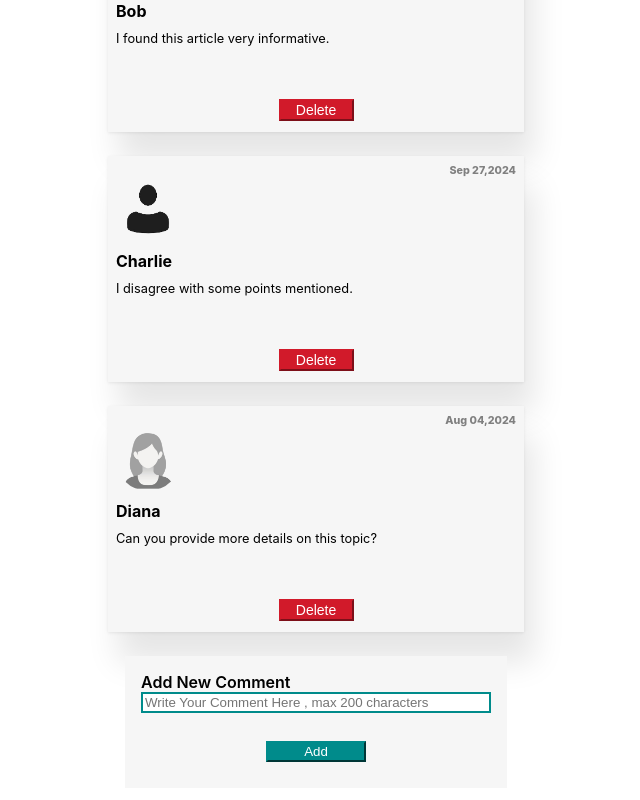
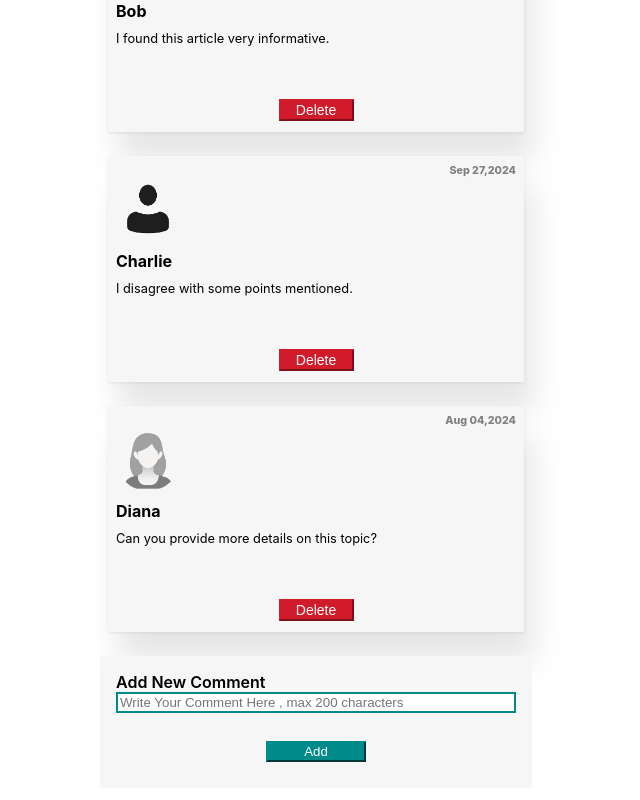
Before and after one commit to JEE18BI/ReactBlogWebsite, a React (Create React App) app: page / in a window 1280 px wide. Shown: the part 464-1264 px from the top of the page, without its empty margins (324-964 px from the left). Built offline with nearby package versions, Linux system fonts and the light colour scheme.

Commit message:
final styling to form

```diff
--- a/src/Components/InpurForm/InputForm.css
+++ b/src/Components/InpurForm/InputForm.css
@@ -3,9 +3,10 @@
     background-color:#f6f6f6;
     display:flex;
     flex-direction: column;
-    width:350px;
+    width:400px;
     height:100px;
     padding:1em;
+    margin-bottom:50px;
 }
 .FormButton{
     background-color:darkcyan;
```
